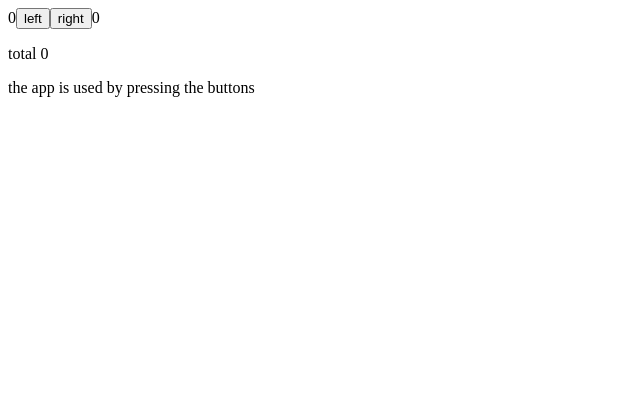
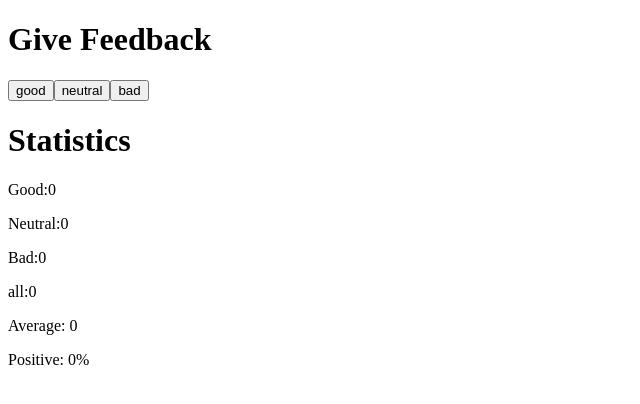
Before and after one commit to Ndiwe1803/fullstackopen, a React (Vite) app in the folder part1/: page / in a window 1280 px wide. Shown: the top 404 px of the page, without its empty margins (0-640 px from the left). Built offline with nearby package versions, Linux system fonts and the light colour scheme.

Commit message:
Exercise 1.7 & 1.8

```diff
--- a/part1/src/App.jsx
+++ b/part1/src/App.jsx
@@ -1,62 +1,82 @@
 import { useState } from 'react'
-const History = (props) => {
-    console.log('props value is', props)
-    if (props.allClicks.length === 0) {
-        return (
-            <div>
-                the app is used by pressing the buttons
-            </div>
-        )
+
+const Statistics = (props) => {
+    // ...
+}
+
+
+const App = () => {
+    // save clicks of each button to its own state
+    const [good, setGood] = useState(0)
+    const [neutral, setNeutral] = useState(0)
+    const [bad, setBad] = useState(0)
+    const [totalGood, setTotalGood] = useState(0)
+    const [totalNeutral, setTotalNeutral] = useState(0)
+    const [totalBad, setTotalBad] = useState(0)
+    const [total, setTotal] = useState(0)
+    const [average, setAverage] = useState(0)
+    const [positive, setPositive] = useState(0)
+
+    const handleGoodClicks = ()=>{
+        console.log('good before increase', good)
+
+        const updatedGood = good+1
+        setGood(updatedGood)
+        setTotalGood(updatedGood)
+        setTotal(updatedGood+neutral+bad)
+        const updatedTotal = updatedGood+neutral+bad
+        const avgPositive = updatedGood/updatedTotal *100
+        setPositive(avgPositive)
+        const avg = (updatedGood-bad)/updatedTotal
+        setAverage(avg)
+        console.log('total after increase', updatedTotal)
+        console.log('avg after increase', avg)
+        console.log('average good after increase', avgPositive)
+        console.log('good after increase', updatedGood)
+
+    }
+    const handleNeutralClicks = ()=>{
+        console.log('neutral after increase', neutral)
+        const updatedNeutral = neutral+1
+        setNeutral(updatedNeutral)
+        setTotalNeutral(updatedNeutral)
+        setTotal(updatedNeutral+good+bad)
+        console.log('neutral after increase', updatedNeutral)
+        const updatedTotal = updatedNeutral+good+bad
+        const avgGood = good/updatedTotal *100
+        setPositive(avgGood)
+        const avg = (good-bad)/updatedTotal
+        setAverage(avg)
+    }
+    const handleBadClicks = ()=>{
+        console.log('bad before increase', bad)
+        const updatedBad = bad+1
+        setBad(updatedBad)
+        setTotalBad(updatedBad)
+        setTotal(updatedBad+good+neutral)
+        const updatedTotal = good+neutral+updatedBad
+        const avgGood = good/updatedTotal *100
+        setPositive(avgGood)
+        const avg = (good-updatedBad)/updatedTotal
+        setAverage(avg)
+        console.log('bad after increase', updatedBad)
     }
 
     return (
         <div>
-            button press history: {props.allClicks.join(' ')}
+            <h1>Give Feedback</h1>
+            <button onClick={handleGoodClicks}>good</button>
+            <button onClick={handleNeutralClicks}>neutral</button>
+            <button onClick={handleBadClicks}>bad</button>
+            <h1>Statistics</h1>
+            <p>Good:{totalGood}</p>
+            <p>Neutral:{totalNeutral}</p>
+            <p>Bad:{totalBad}</p>
+            <p>all:{total}</p>
+            <p>Average: {average}</p>
+            <p>Positive: {positive}%</p>
         </div>
     )
 }
-const Button = (props) => {
-    console.log('props value is', props)
-    const { onClick, text } = props
-    return (
-        <button onClick={onClick}>
-            {text}
-        </button>
-    )
-}
-const App = () => {
-    const [left, setLeft] = useState(0)
-    const [right, setRight] = useState(0)
 
-    const [allClicks, setAll] = useState([])
-    const [total, setTotal] = useState(0)
-
-    const handleLeftClick = () => {
-        setAll(allClicks.concat("L"))
-        const updatedLeft = left + 1
-        setLeft(updatedLeft)
-        setTotal(updatedLeft + right)
-
-    }
-
-    const handleRightClick = () => {
-        setAll(allClicks.concat("R"))
-        const updatedRight = right + 1
-        setRight(updatedRight)
-        setTotal(updatedRight + left)
-
-    }
-
-    return (
-        <div>
-            {left}
-            <Button onClick={handleLeftClick} text='left' />
-            <Button onClick={handleRightClick} text='right' />
-            {right}
-            <p>total {total}</p>
-            <History allClicks={allClicks} />
-
-        </div>
-    )
-}
 export default App
```
Also changed, not shown: part1/src/example.jsx (+62 -0 lines).
